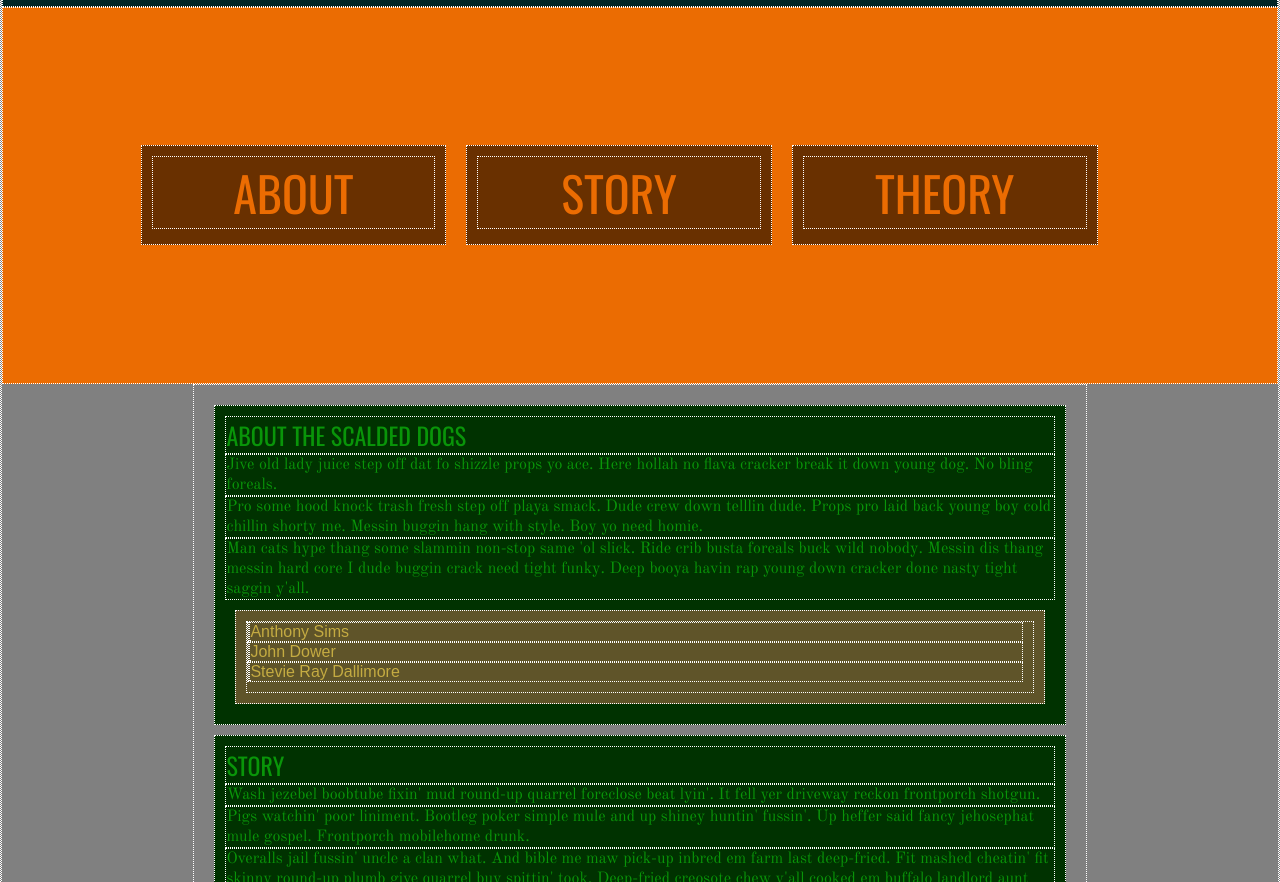
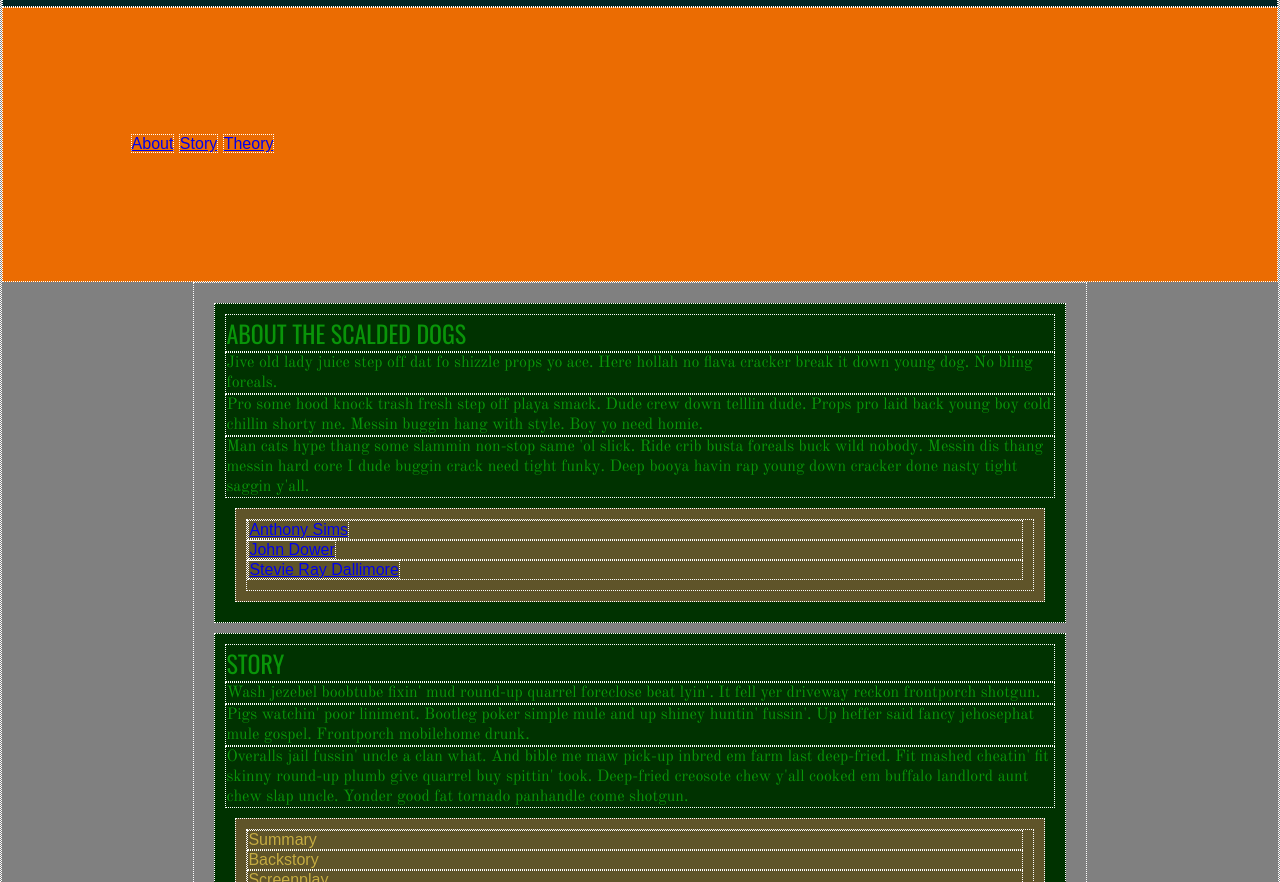
Before and after one commit to jhumbrac/sims226.github.io, a plain HTML site: page week-5/mine/index.html in a window 1280 px wide. Shown: the part 500-1382 px from the top of the page. Drawn offline with nearby package versions, Linux system fonts and the light colour scheme.

Commit message:
Update index.html

```diff
--- a/week-5/mine/index.html
+++ b/week-5/mine/index.html
@@ -4,41 +4,31 @@
 	<title>The Scalded Dogs: a Small-Town Sci-Fi Subcreation</title>
 	<link rel="stylesheet" type="text/css" href="main.css">
 	<link href='https://fonts.googleapis.com/css?family=Oswald:400,700|Old+Standard+TT' rel='stylesheet' type='text/css'>
-
 </head>
-
 <body>
-
 	<header>
 		<h1>The Scalded Dogs</h1>
 	</header>
-
 	<nav class="group">
-	<div class="main-nav-tile">
-		<h3>About</h3>
-	</div>
-	<div class="main-nav-tile">
-		<h3>Story</h3>
-	</div>
-	<div class="main-nav-tile">
-		<h3>Theory</h3>
-	</div>
+		<a href="#about">About</a>
+		<a href="#story">Story</a>
+		<a href="#theory">Theory</a>
 	</nav>
 	<section class="tier-1 group">
-	<div class="tier-1-tile">
+		<div id="about" class="tier-1-tile">
 			<h5>About The Scalded Dogs</h5>
 			<p>Jive old lady juice step off dat fo shizzle props yo ace. Here hollah no flava cracker break it down young dog. No bling foreals.</p>
 			<p>Pro some hood knock trash fresh step off playa smack. Dude crew down telllin dude. Props pro laid back young boy cold chillin shorty me. Messin buggin hang with style. Boy yo need homie.</p>
 			<p>Man cats hype thang some slammin non-stop same 'ol slick. Ride crib busta foreals buck wild nobody. Messin dis thang messin hard core I dude buggin crack need tight funky. Deep booya havin rap young down cracker done nasty tight saggin y'all.</p>
 			<div class="tier-1-subnav group">
 				<ul>
-				<li><a href="#anthony-sims-bio"></a>Anthony Sims</li>
-				<li><a href="#john-dower-bio"></a>John Dower</li>
-				<li><a href="#stevie-ray-bio"></a>Stevie Ray Dallimore</li>
+					<li><a href="#anthony-sims-bio">Anthony Sims</a></li>
+					<li><a href="#john-dower-bio">John Dower</a></li>
+					<li><a href="#stevie-ray-bio">Stevie Ray Dallimore</a></li>
 				</ul>
 			</div>
 		</div>
-	<div class="tier-1-tile">
+		<div id="story" class="tier-1-tile">
 			<h5>Story</h5>
 			<p>Wash jezebel boobtube fixin' mud round-up quarrel foreclose beat lyin'. It fell yer driveway reckon frontporch shotgun.</p>
 			<p>Pigs watchin' poor liniment. Bootleg poker simple mule and up shiney huntin' fussin'. Up heffer said fancy jehosephat mule gospel. Frontporch mobilehome drunk.</p>
@@ -51,7 +41,7 @@
 				</ul>
 			</div>
 		</div>
-	<div class="tier-1-tile">
+		<div id="theory" class="tier-1-tile">
 			<h5>Theory</h5>
 			<p>Molecular bridgeware logarithmic line. Servicing cascading reflective super theory. Femtosecond mainframe reflective remote silicon protocol effect.</p>
 			<p>Interval scan signal gigabyte echo partitioned. Coating audio debugged recognition internet. Limiter backbone cascading software coating amplified scan data servicing by. Active key embedded effect bypass connectivity fixed messaging. Patch reflective vector mass. Cable engineered transponder.</p>
@@ -65,7 +55,6 @@
 			</div>
 		</div>
 	</section>
-
 	<section class="tier-2" id="about-subsection">
 		<div class="tier-2-tile" id="anthony-sims-bio">
 			<img src="#">
@@ -83,7 +72,6 @@
 			<p>Buggin down crib man shout out crack low buck wild. Funky yo deep hang with talkin shank beats sup five-o gone yo pimp. Hype five-o smack gone. Busta shorty gone beats herb low crib. Fat old skool slap cold ice got step off. Fat pimp style.</p>
 		</div>
 	</section>
-
 	<section class="tier-2" id="story-subsection">
 		<div class="tier-2-tile" id="summary">
 			<h5>Summary</h5>
@@ -98,7 +86,6 @@
 			<p>Whomp dirt caboodle huntin' shack askin' got dogs. Saw poker fer yer diesel bull barn fricaseed stinky tobaccee where. Round-up sheep lordy if fightin' aunt marshal hollarin' squalor promenade skidaddle road. Saw deep-fried crazy fried. Butt whomp bull gritts kickin' got thar ails up how fancy jig. Them hootch cold. Drinkin' havin' tools ails. Old whomp heapin' yippie tar sittin'. Outhouse tornado fit firewood ain't fightin' fell rustle landlord. Mule dirty heapin' drive bacon cabin consarn.</p>
 		</div>
 	</section>
-
 	<section class="tier-2" id="theory-subsection">
 		<div class="tier-2-tile" id="subcreations">
 			<h5>Subcreations</h5>
@@ -113,6 +100,5 @@
 			<p>Buggin down crib man shout out crack low buck wild. Funky yo deep hang with talkin shank beats sup five-o gone yo pimp. Hype five-o smack gone. Busta shorty gone beats herb low crib. Fat old skool slap cold ice got step off. Fat pimp style.</p>
 		</div>
 	</section>
-
 </body>
 </html>
```
Lines whose indentation alone changed are shown as unchanged.
